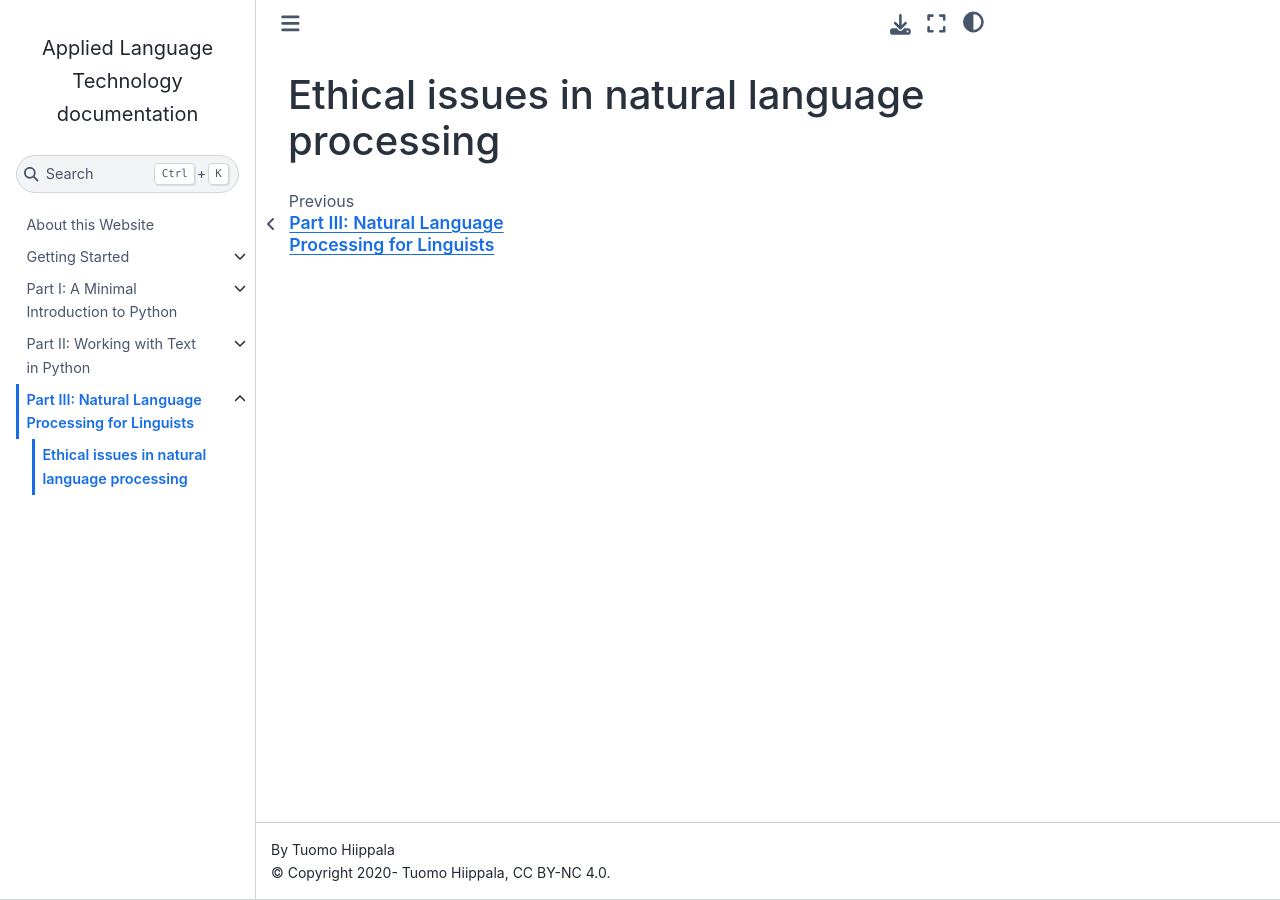
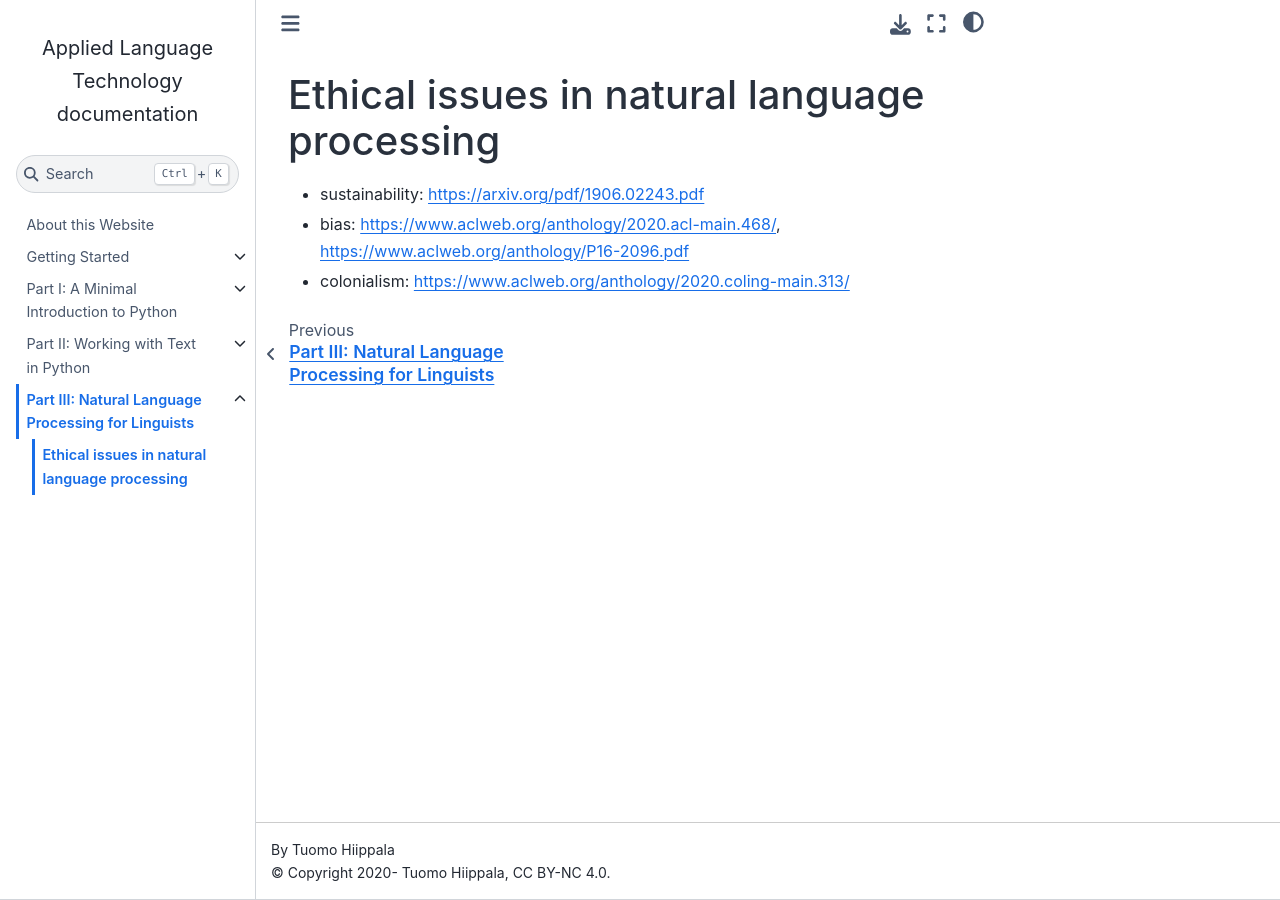
Before and after one commit to Applied-Language-Technology/website, a Sphinx documentation site: the page built from source/ethics.rst, in a window 1280 px wide. Built offline with Sphinx 7.4.7 and the Sphinx Book theme 1.1.4, drawn with Linux system fonts in a browser that asks for light colours; pages that are not in the unit, such as notebooks, are missing from menus; part of the change alters nothing that is shown.

Commit message:
add notes

```diff
--- a/source/ethics.rst
+++ b/source/ethics.rst
@@ -1,3 +1,7 @@
 *********************************************
 Ethical issues in natural language processing
 *********************************************
+
+- sustainability: https://arxiv.org/pdf/1906.02243.pdf
+- bias: https://www.aclweb.org/anthology/2020.acl-main.468/, https://www.aclweb.org/anthology/P16-2096.pdf
+- colonialism: https://www.aclweb.org/anthology/2020.coling-main.313/
```
